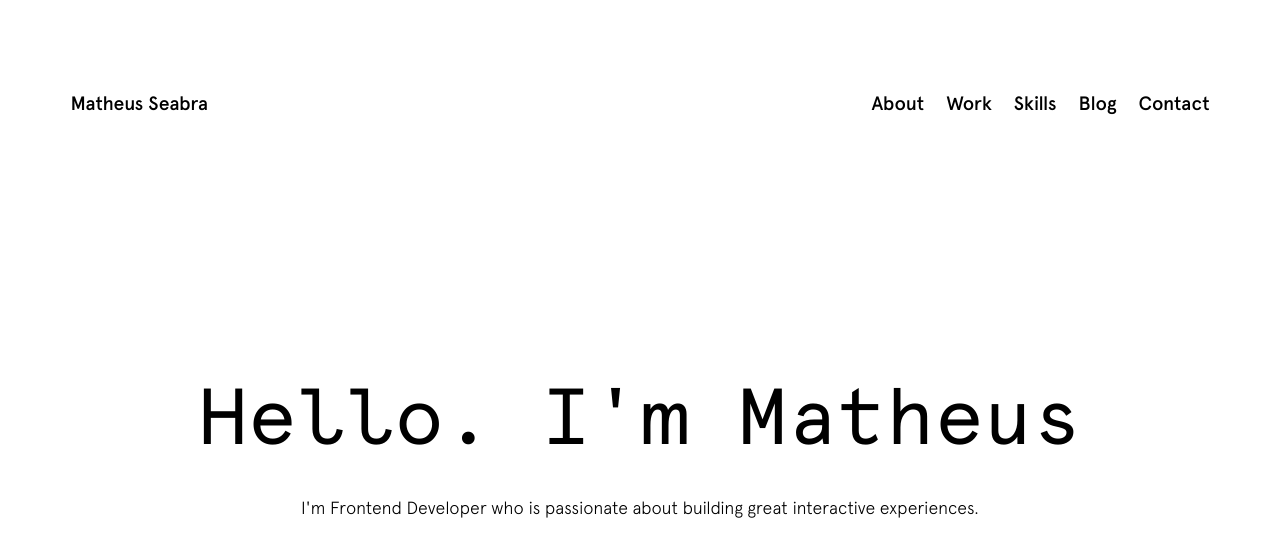
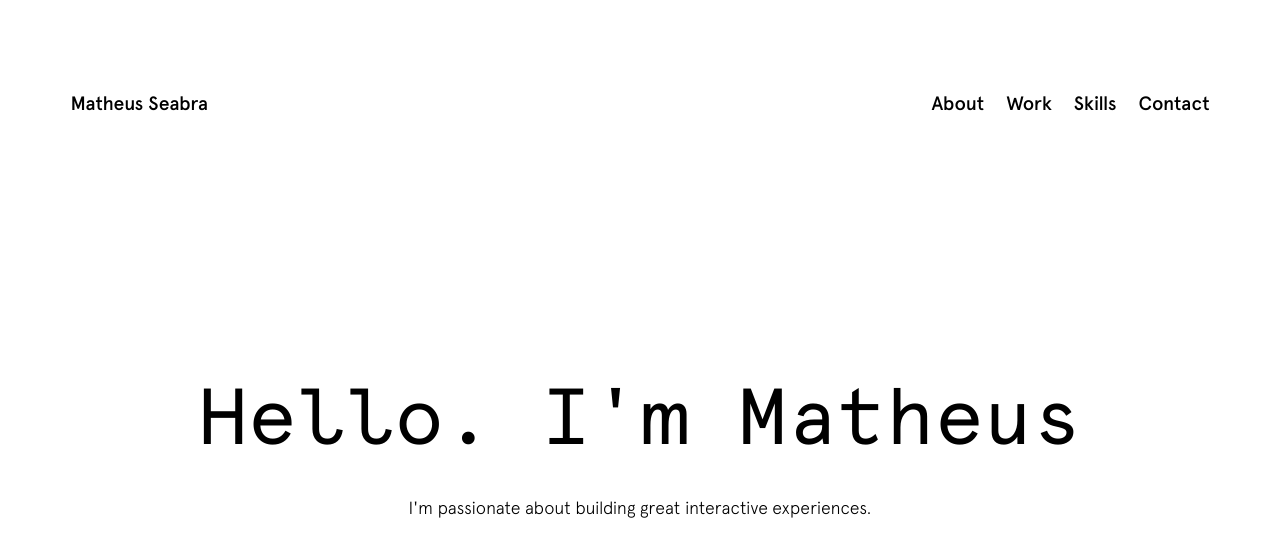
Before and after one commit to matheuseabra/matheuseabra.github.io, a Jekyll site: the page built from index.html, in a window 1280 px wide and 900 px high. Shown: the top 557 px of the window. Built offline with Jekyll 4.4.1, drawn with Linux system fonts in a browser that asks for light colours; the list of posts is cut into pages by our own code; some of the changed text lies outside the part shown.

Commit message:
update: Update site-wide info

```diff
--- a/_includes/footer.html
+++ b/_includes/footer.html
@@ -7,6 +7,14 @@
     </div>
   </div>
   <ul class="footer__list">
+    <li>
+      <a
+        class="footer__link"
+        href="https://github.com/matheuseabra/matheuseabra.github.io/blob/master/assets/pdf/Matheus-Seabra-CV.pdf"
+        download="Matheus_Seabra_Resume"
+        >Resume / CV</a
+      >
+    </li>
     <li>
       <a
         class="footer__link"
--- a/_includes/head.html
+++ b/_includes/head.html
@@ -4,7 +4,7 @@
 
 <title>
   {% if page.url != "/" %}{{ page.title | escape }} | {{ site.title }}{% else
-  %}{{ site.title | escape }} | Frontend Developer {% endif %}
+  %}{{ site.title | escape }} | Software Engineer {% endif %}
 </title>
 <meta name="description" content="{{ site.description }}" />
 
@@ -103,11 +103,11 @@
 
 {% if site.google_analytics %}
 <script>
-  (function(i, s, o, g, r, a, m) {
+  (function (i, s, o, g, r, a, m) {
     i["GoogleAnalyticsObject"] = r;
     (i[r] =
       i[r] ||
-      function() {
+      function () {
         (i[r].q = i[r].q || []).push(arguments);
       }),
       (i[r].l = 1 * new Date());
--- a/_includes/header.html
+++ b/_includes/header.html
@@ -13,9 +13,9 @@
       <li>
         <a class="header__link" href="#skills" data-scroll>Skills</a>
       </li>
-      <li>
+      <!-- <li>
         <a class="header__link" href="#articles" data-scroll>Blog</a>
-      </li>
+      </li> -->
       <li>
         <a class="header__link" href="#contact" data-scroll>Contact</a>
       </li>
@@ -42,9 +42,9 @@
       <li>
         <a class="header__link" href="#skills" data-scroll>Skills</a>
       </li>
-      <li>
+      <!-- <li>
         <a class="header__link" href="#articles" data-scroll>Blog</a>
-      </li>
+      </li> -->
       <li>
         <a class="header__link" href="#contact" data-scroll>Contact</a>
       </li>
@@ -83,14 +83,14 @@
           >Skills</a
         >
       </li>
-      <li>
+      <!-- <li>
         <a
           class="header__link"
           href="{{ '/' | prepend: site.baseurl }}"
           data-anchor="articles"
           >Blog</a
         >
-      </li>
+      </li> -->
       <li>
         <a class="header__link" href="#contact" data-scroll>Contact</a>
       </li>
@@ -134,14 +134,14 @@
           >Skills</a
         >
       </li>
-      <li>
+      <!-- <li>
         <a
           class="header__link"
           href="{{ '/' | prepend: site.baseurl }}"
           data-anchor="articles"
           >Blog</a
         >
-      </li>
+      </li> -->
       <li>
         <a class="header__link" href="#contact" data-scroll>Contact</a>
       </li>
--- a/_skills/server-side.yml
+++ b/_skills/server-side.yml
@@ -3,10 +3,10 @@
 title: "Server-side Development"
 description: "Writing production-ready code that works across devices and browsers became a must for meeting business requirements and user needs, following current web development standards and best practices."
 tags:
-  - PHP
+  - Python
   - Node.js
   - ORMs
-  - MySQL Server
+  - PostgreSQL Server
   - MongoDB
-  - JSON Web Token, Basic Auth, HTTP Protocol
+  - JWT, Basic Auth, HTTP Protocol
 ---
--- a/index.html
+++ b/index.html
@@ -10,8 +10,7 @@
       <h1>Hello. I'm Matheus</h1>
       <br />
       <p>
-        I'm Frontend Developer who is passionate about building great
-        interactive experiences.
+        I'm passionate about building great interactive experiences.
       </p>
     </div>
   </div>
@@ -28,11 +27,11 @@
     <br />
     <h3 class="work__subtitle">
       <span data-aos="slice-up" data-aos-duration="400" data-aos-delay="100">
-        As a Frontend Developer with over 4 years writing code for client-side
-        applications, I had the privilege of working with small to medium
-        software engineering teams, helping to build products that are fast,
-        scalable and maintainable, while meeting user's needs and business
-        requirements.
+        As a Software Engineer with over 5 years writing code for client and
+        server applications, I had the privilege of working with small to medium
+        software engineering teams from Fintechs to Edtech, helping to build
+        products that are fast, scalable and maintainable, while meeting user's
+        needs and business requirements.
       </span>
     </h3>
     <br />
@@ -94,7 +93,7 @@
   </div>
 </section>
 
-<section id="articles" class="posts section-padding bg-white">
+<!-- <section id="articles" class="posts section-padding bg-white">
   <div class="grid">
     <h2 class="posts__title">
       <span data-aos="slice-up" data-aos-duration="400">Latest</span>
@@ -114,4 +113,4 @@
     </div>
     {% endif %}
   </div>
-</section>
+</section> -->
--- a/package.json
+++ b/package.json
@@ -1,7 +1,7 @@
 {
   "name": "matheuseabra.me",
   "version": "3.1.0",
-  "description": "Matheus Seabra is a Frontend Developer based in Belém, Brazil.",
+  "description": "Matheus Seabra is a Software Engineer based in Belém, Brazil.",
   "scripts": {
     "deploy": "gulp build && bundle exec jekyll build && s3-website deploy _site",
     "start": "gulp"
```
Also changed, not shown: Gemfile.lock, 3 other files.
